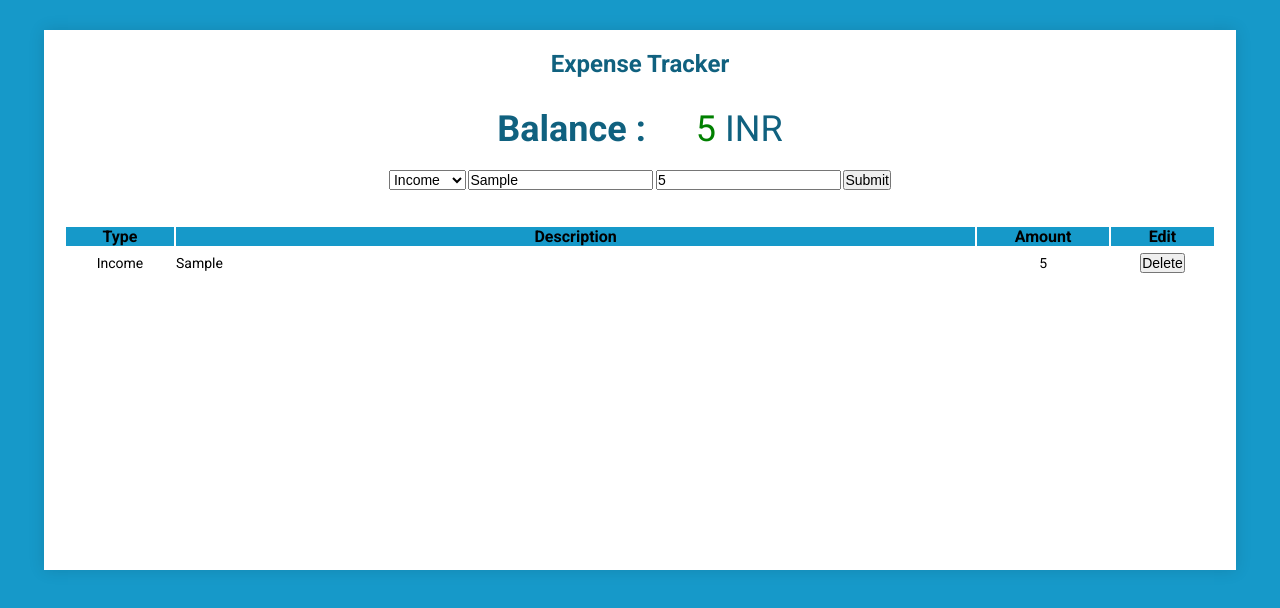
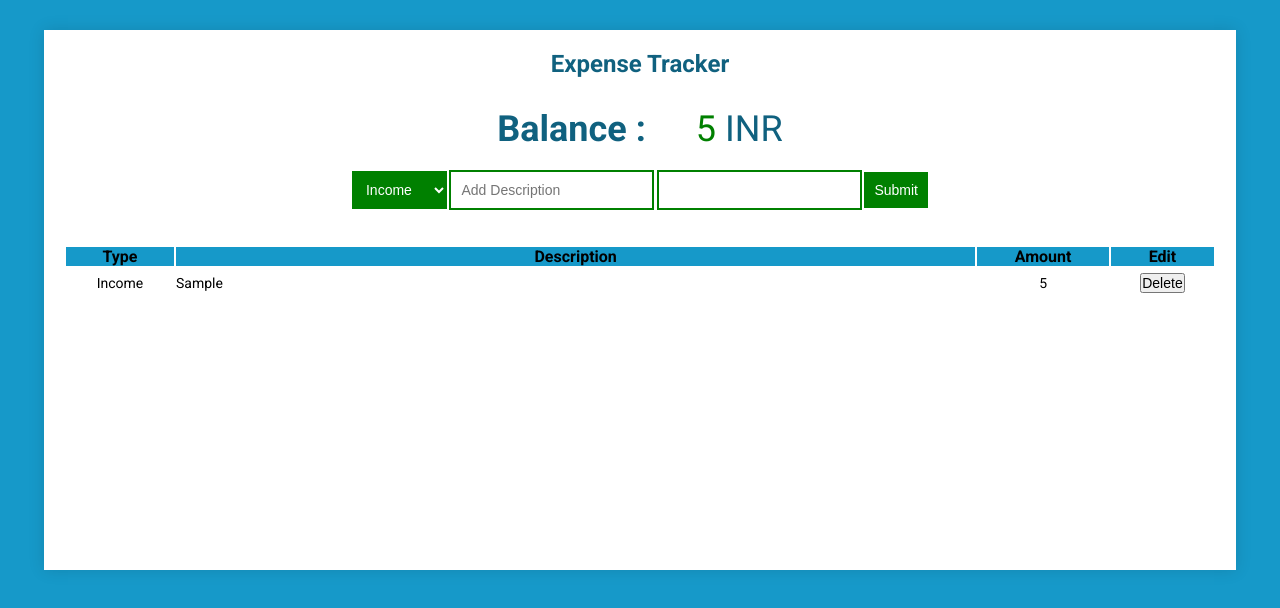
Before and after one commit to divyang-softrefine/expense-tracker, a website built with Parcel: page index.html in a window 1280 px wide. Both pictures are taken after typing "Sample", "5" into the empty fields and a click on the input "Submit". Built offline with nearby package versions, Linux system fonts and the light colour scheme.

Commit message:
fixed form color, fixed multiple render

```diff
--- a/index.html
+++ b/index.html
@@ -27,7 +27,7 @@
                     <option value="Income">Income</option>
                     <option value="Expense">Expense</option>
                 </select>
-                <input type="text" placeholder="Add Description" class="form-control " id="inputDesp">
+                <input type="text" placeholder="Add Description" class="form-control " id="inputDesp" required>
                 <input type="number"class="form-control " min="0" id="inputPrice" required>
                 <input type="submit" value="Submit" class="form-control" id="submitBtn">
             </form>
--- a/src/js/controller.js
+++ b/src/js/controller.js
@@ -1,6 +1,9 @@
 const table = document.querySelector('.table');
-const balanceField = document.querySelector('#current-balance')
-
+const balanceField = document.querySelector('#current-balance');
+const inputType = document.querySelector('#inputType');
+const inputDesp = document.querySelector('#inputDesp');
+const inputPrice = document.querySelector('#inputPrice');
+const inputSubmit = document.querySelector('#submitBtn')
 class data{
     constructor(type,desp,amount){
         this.id = String(new Date().getTime()).slice(6);
@@ -27,7 +30,8 @@ class App{
         this.renderBalance();
         this.onLoad();
         this.addHandler();
-        this.addDeleteButtonHandler();
+
+        // console.log(this.#balance,this.#movements)
     }
     loadBalance(){
         this.#balance = 0;
@@ -48,27 +52,21 @@ class App{
             <th>Amount</th>
             <th>Edit</th>
         </tr>
-    </thead>${this.#movements.map(_data=>{return `<tr class="data-field" data-id=${_data.id}>
-    <td class="type-field">${_data.type}</td>
-    <td class="description-field">${_data.desp}</td>
-    <td class="amount-field">${_data.amount}</td>
-    <td><button class='deleteBtn'>Delete</button></td>
-    </tr> `}).join('')}`;
-
+    </thead>`;
         table.innerHTML = markup;
+        this.#movements.forEach(ele=>this.renderData(ele));
     }
     renderData(_data){
         const  markup = `<tr class="data-field" data-id=${_data.id}>
         <td class="type-field">${_data.type}</td>
         <td class="description-field">${_data.desp}</td>
         <td class="amount-field">${_data.amount}</td>
-        <td><button class='deleteBtn'>Delete</button></td>
+        <td><button id='del-${_data.id}'>Delete</button></td>
         </tr> `;
         table.insertAdjacentHTML('beforeend',markup);
-        this.addDeleteButtonHandler();
+        this.addDeleteButtonHandler(_data.id);
     }
     updateMovements(data){
-
         this.#movements.push(data);
         localStorage.setItem('movements',JSON.stringify(this.#movements))
         const movement = this.#movements.at(-1)
@@ -88,6 +86,12 @@ class App{
             e.target.children[1].value,
             e.target.children[2].value));
 
+        this.clearInput();
+    }
+    clearInput(){
+        document.querySelectorAll('input').forEach(ele=>{
+            if(ele.type!=='submit') ele.value = '';
+        })
     }
     deleteMovement(id){
         for(let i = 0;i < this.#movements.length; i++){
@@ -99,21 +103,28 @@ class App{
                 break;
             }
         }
-        this.onLoad();
-        this.addDeleteButtonHandler();
+        // console.log(document.getElementsByClassName('data-field'),`helllo`);
         this.renderBalance();
+    }
+
+    color(){
+        inputSubmit.style.background = inputType.style.background = inputDesp.style.borderColor = inputPrice.style.borderColor = inputType.value==='Income' ? 'green' : 'red';
     }
     addHandler(){
         document.querySelector('#form').addEventListener('submit',this.addData.bind(this))
+        window.addEventListener('load',this.color.bind(this))
+        inputType.addEventListener('change',this.color.bind(this))
+
     }
 
-    addDeleteButtonHandler(){
-        document.querySelectorAll('.deleteBtn').forEach(ele=>{
-            console.log(ele)
-            ele.addEventListener('click',function(e){
-                this.deleteMovement(e.target.closest('.data-field').dataset.id)
-            }.bind(this))
-        })
+
+    delButton(e){
+        this.deleteMovement(e.target.id.slice(4))
+        e.target.closest('.data-field').remove();
+    }
+
+    addDeleteButtonHandler(id){
+        document.querySelector(`#del-${id}`).addEventListener('click',this.delButton.bind(this))
     }
 }
 const app = new App();
--- a/src/sass/main.scss
+++ b/src/sass/main.scss
@@ -85,3 +85,19 @@ tr{
         }
     }
 }
+
+input{
+    padding : 1rem;
+    border-style: solid;
+}
+
+select{
+    padding : 1rem;
+    color : white;
+    border : 0px;
+}
+
+#submitBtn{
+    color : white;
+    border : 0px;
+}
```
Also changed, not shown: dist/index.html, 4 other files.
